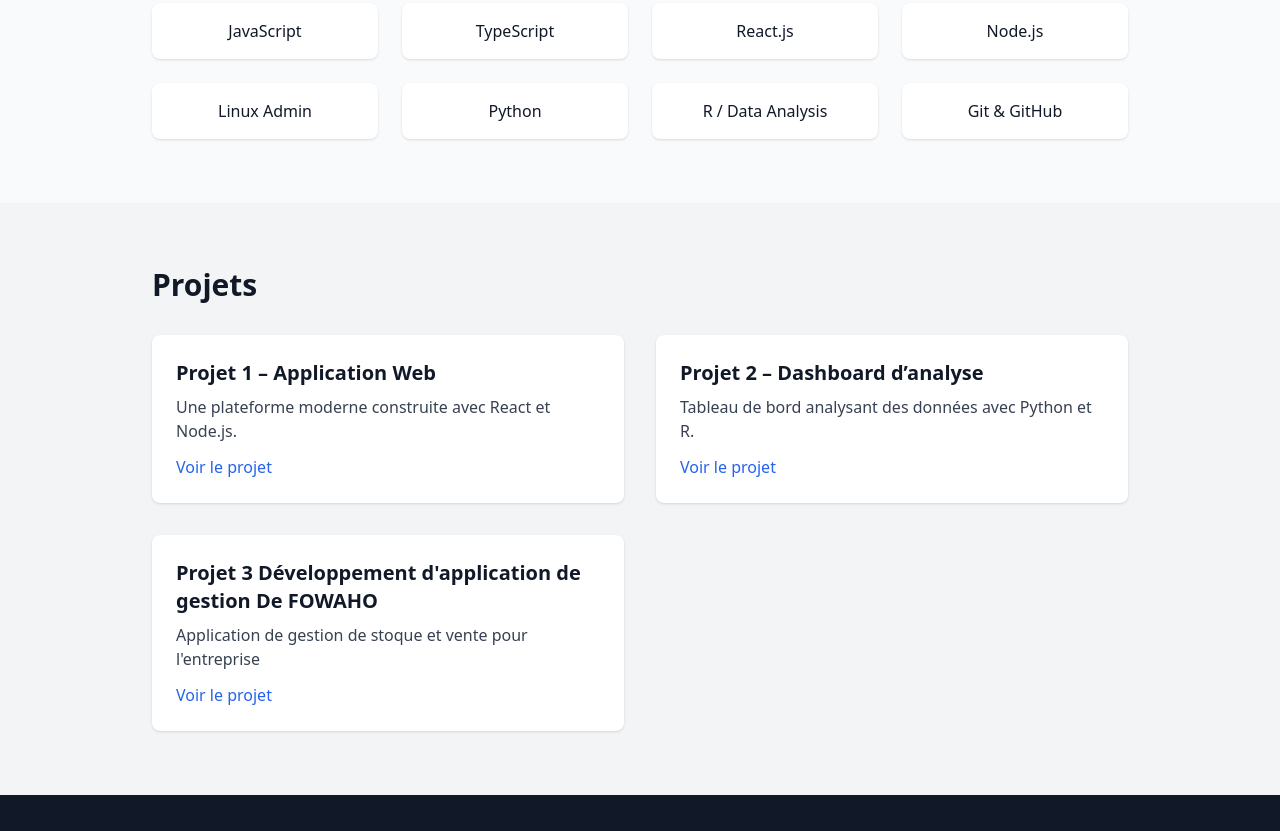
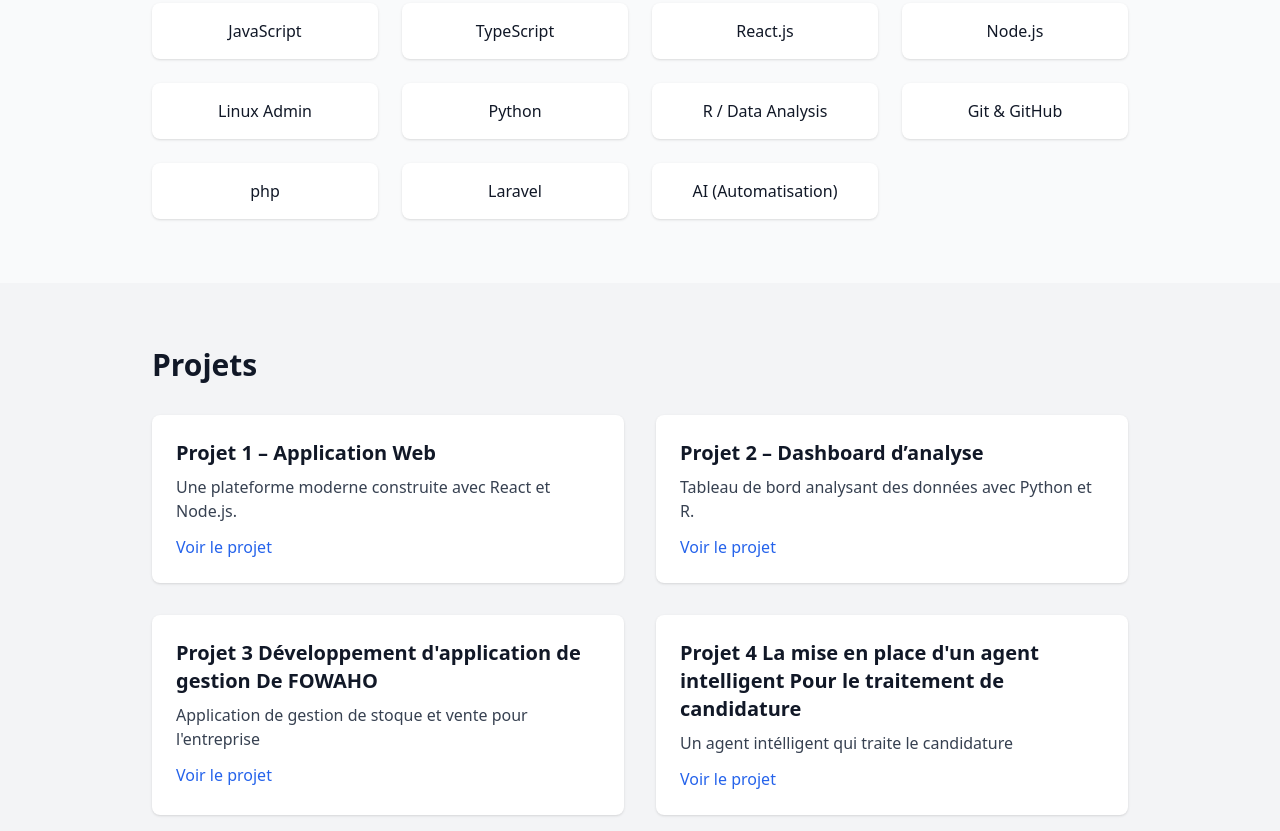
Before and after one commit to Wecingoma/portfolio-pascal, a plain HTML site: page index.html in a window 1280 px wide. Shown: the part 769-1600 px from the top of the page. Drawn offline with nearby package versions, Linux system fonts and the light colour scheme.

Commit message:
Mise à jour

```diff
--- a/index.html
+++ b/index.html
@@ -27,6 +27,7 @@
       <p class="text-lg mb-6">Spécialisé en JavaScript, Linux, Analyse de données et Développement web moderne.</p>
       <a href="#projects" class="bg-white text-blue-600 px-6 py-3 rounded-lg font-medium shadow hover:bg-gray-200">Voir mes projets</a>
     </div>
+
   </section>
 
   <!-- About Section -->
@@ -54,6 +55,9 @@
         <div class="p-4 bg-white rounded-lg shadow">Python</div>
         <div class="p-4 bg-white rounded-lg shadow">R / Data Analysis</div>
         <div class="p-4 bg-white rounded-lg shadow">Git & GitHub</div>
+        <div class="p-4 bg-white rounded-lg shadow">php</div>
+        <div class="p-4 bg-white rounded-lg shadow">Laravel</div>
+        <div class="p-4 bg-white rounded-lg shadow">AI (Automatisation)</div>
       </div>
     </div>
   </section>
@@ -78,6 +82,11 @@
           <p class="text-gray-700 mb-3">Application de gestion de stoque et vente pour l'entreprise</p>
           <a href="#" class="text-blue-600 hover:underline">Voir le projet</a>
         </div>
+        <div class="bg-white shadow rounded-lg p-6">
+          <h4 class="text-xl font-semibold mb-2">Projet 4 La mise en  place d'un agent intelligent Pour le traitement de candidature</h4>
+          <p class="text-gray-700 mb-3">Un agent intélligent qui traite le candidature </p>
+          <a href="#" class="text-blue-600 hover:underline">Voir le projet</a>
+        </div>
       </div>
     </div>
   </section>
```
